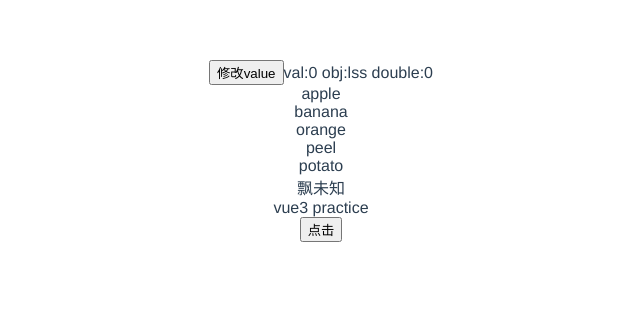
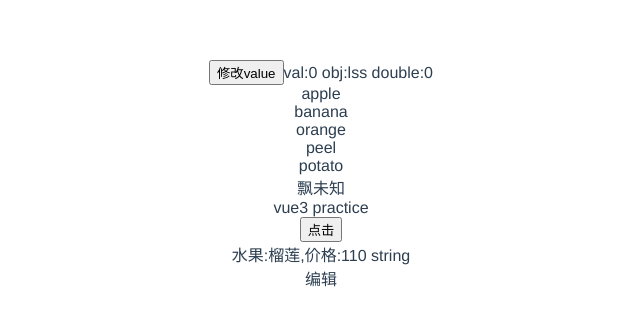
Before and after one commit to SusanLiu3/vue3, a Vue app: page / in a window 1280 px wide. Shown: the top 324 px of the page, without its empty margins (319-959 px from the left). Built offline with nearby package versions, Linux system fonts and the light colour scheme.

Commit message:
新增文件

```diff
--- a/src/App.vue
+++ b/src/App.vue
@@ -7,17 +7,20 @@
   </div>
   <!-- 多事件处理 -->
   <button @click="modifyMsg(), sayHi()">点击</button>
+  <reactive />
 </template>
 
 <script>
 import combinedApi from './components/combined/combinedApi.vue';
 import setup from './components/combined/setup.vue';
+import reactive from './components/reactive/index.vue';
 
 export default {
   name: 'App',
   components: {
     combinedApi,
     setup,
+    reactive,
   },
   data() {
     return {
--- a/src/components/combined/setup.vue
+++ b/src/components/combined/setup.vue
@@ -22,10 +22,5 @@ export default {
     });
     return () => h('div', [obj.book, obj.author]); // 返回一个渲染函数
   },
-  mounted() {
-    setTimeout(() => {
-      this.props.title = '响应式?';
-    }, 1500);
-  },
 };
 </script>
--- /dev/null
+++ b/src/components/reactive/index.vue
@@ -0,0 +1,67 @@
+<template>
+  <!-- vue3 响应式
+       响应式：以声明式的方式去适应变化的编程规范
+       相较于vue2，vue3使用proxy 代理实现数据的响应式-->
+  <div>{{ obj.type + ':' + obj.name + ',价格:' + obj.price }} {{ str }}</div>
+  <div @click="modify">编辑</div>
+</template>
+<script>
+import { reactive, ref, toRefs } from 'vue';
+export default {
+  name: 'reactive',
+  /**
+   * reactive 可以将对象转换成响应式对象，返回proxy代理的对象
+   * ref 可以也将值类型，独立的原始值 ，对象转换成响应式对象，返回它包装在具有value 属性的对象中
+   * 当 ref 被使用在上下文的时候，会自动展开 不需要加.value
+   * toRefs 可以将响应式对象转换成原始对象，结果对象中的每个property都指向原始对象相应property的ref
+   */
+  setup() {
+    let obj = reactive({
+      type: '水果',
+      name: '榴莲',
+      price: 110,
+      hobby:['read','sleep']
+    });
+    let str = ref('string');
+    let obj2 = ref({ name: '蔬菜' });
+    console.log(obj.name, str.value, obj2.value.name); // 注意下区别
+    // 对响应式对象进行解构，使用解构的属性其响应式会消失，例子中的name 和type 响应式会消失 有待确定
+    // let { hobby } = obj;
+    // hobby.push('sing')
+    // console.log(obj.hobby);
+    return {
+      obj,
+      str,
+      obj2,
+    };
+  },
+  created() {
+    // proxy  在目标对象之前架设了一层拦截
+    let obj = {
+      name: 'lss',
+      age: 18,
+    };
+    let proxy = new Proxy(obj, {
+      get(target, prop) {
+        return `${target[prop]}test`;
+      },
+      set(target, prop, val) {
+        target[prop] = val + 'proxy';
+        return true;
+      },
+    });
+    // console.log(proxy.name);
+    proxy.name = 'ldd';
+    // console.log(proxy.name);
+  },
+  methods: {
+    modify() {
+      this.obj.name = '香蕉';
+      this.obj.price = 11;
+      this.str = 'test';
+      this.obj2.name = '肉';
+      // console.log(this.obj2.name);
+    },
+  },
+};
+</script>
```
